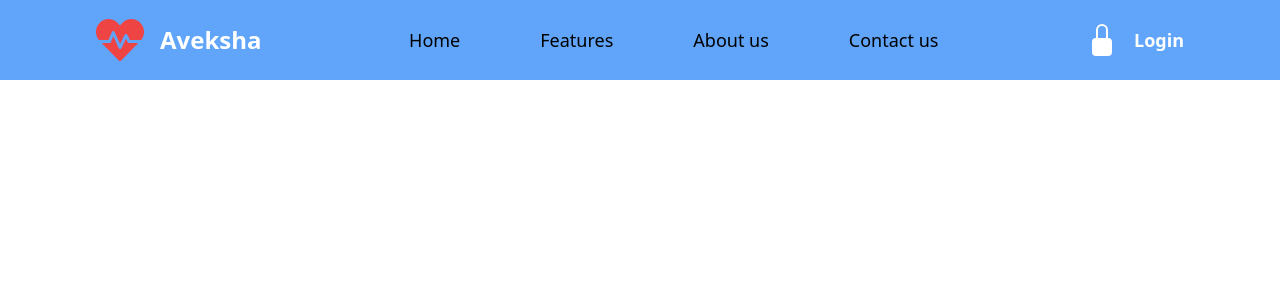
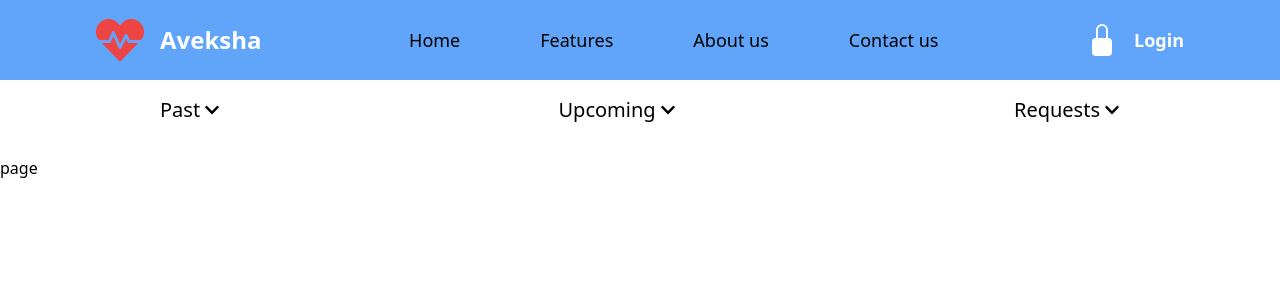
Before and after one commit to Naveen-Karanamu/Aayuhu-health-webapp, a React (Create React App) app in the folder front/: page /request in a window 1280 px wide. Shown: the top 300 px of the page. Built offline with nearby package versions, Linux system fonts and the light colour scheme.

Commit message:
Added: Static Request Navigator

```diff
--- a/front/src/Components/pages/Request.page.jsx
+++ b/front/src/Components/pages/Request.page.jsx
@@ -4,7 +4,7 @@ export const Requestpage = () => {
     return (
         <>
             <div>
-                hii
+                page
             </div>
         </>
     )
--- a/front/src/Layouts/Request.Layout.jsx
+++ b/front/src/Layouts/Request.Layout.jsx
@@ -1,11 +1,30 @@
 import React from "react";
 import DefaultNavbar from "../Components/Navbar/Default.Navbar";
 import MobileNavigator from "../Mobile Navigator/MobileNavigator";
+
+// Icons
+import { FaChevronDown } from "react-icons/fa"
 
 const RequestLayout = (props) => {
     return (
         <>
             <DefaultNavbar />
+            <div className="lg:container lg:mx-auto lg:px-40 lg:pb-8 pt-20 lg:pt-24 md:pt-20 px-4 ">
+                <div className="flex justify-between">
+                    <div className="flex items-center gap-1">
+                        <p className="text-xl">Past</p>
+                        <FaChevronDown />
+                    </div>
+                    <div className="flex items-center gap-1">
+                        <p className="text-xl">Upcoming</p>
+                        <FaChevronDown />
+                    </div>
+                    <div className="flex items-center gap-1">
+                        <p className="text-xl">Requests</p>
+                        <FaChevronDown />
+                    </div>
+                </div>
+            </div>
             {props.children}
             <MobileNavigator />
         </>
```
